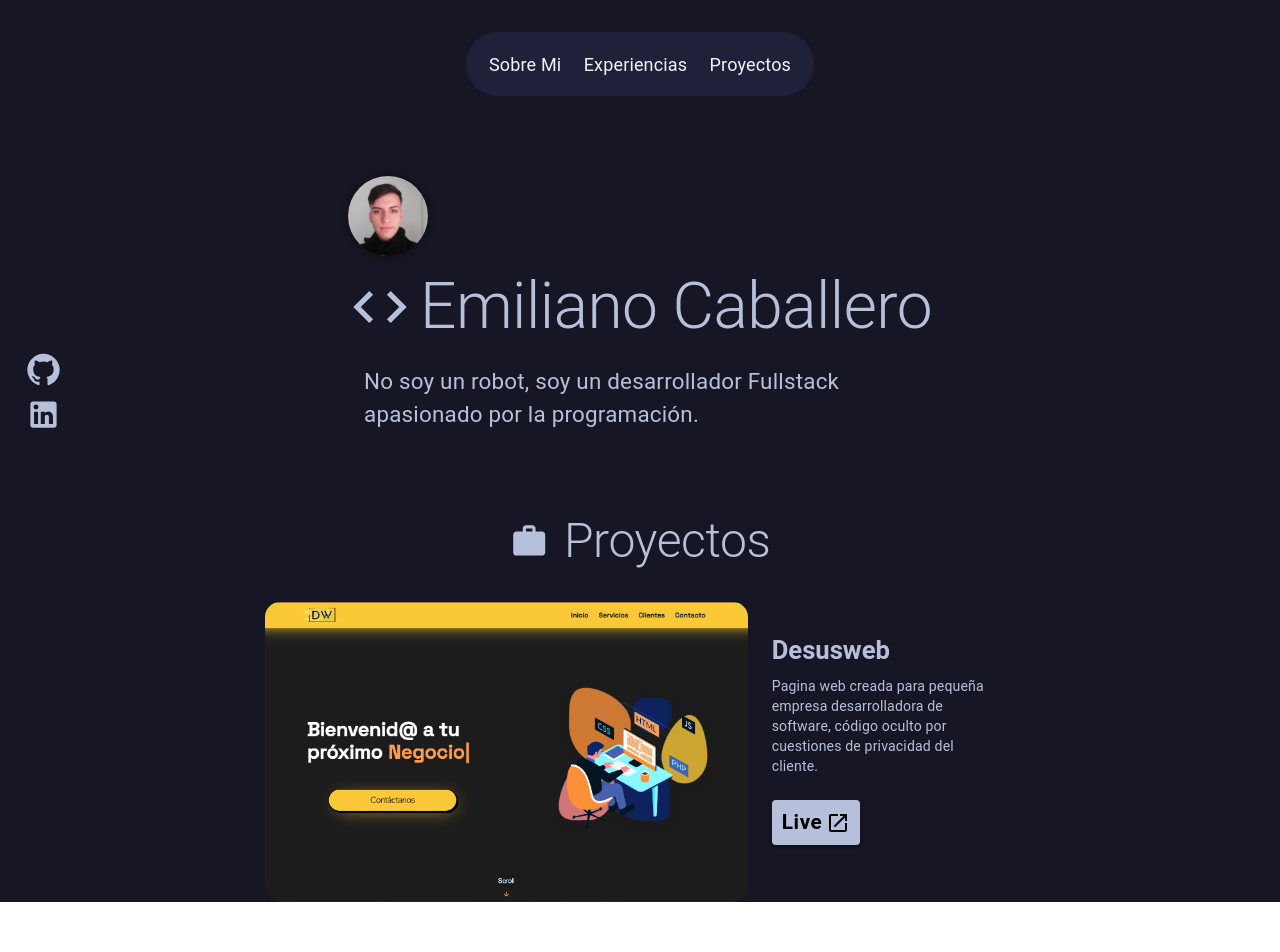
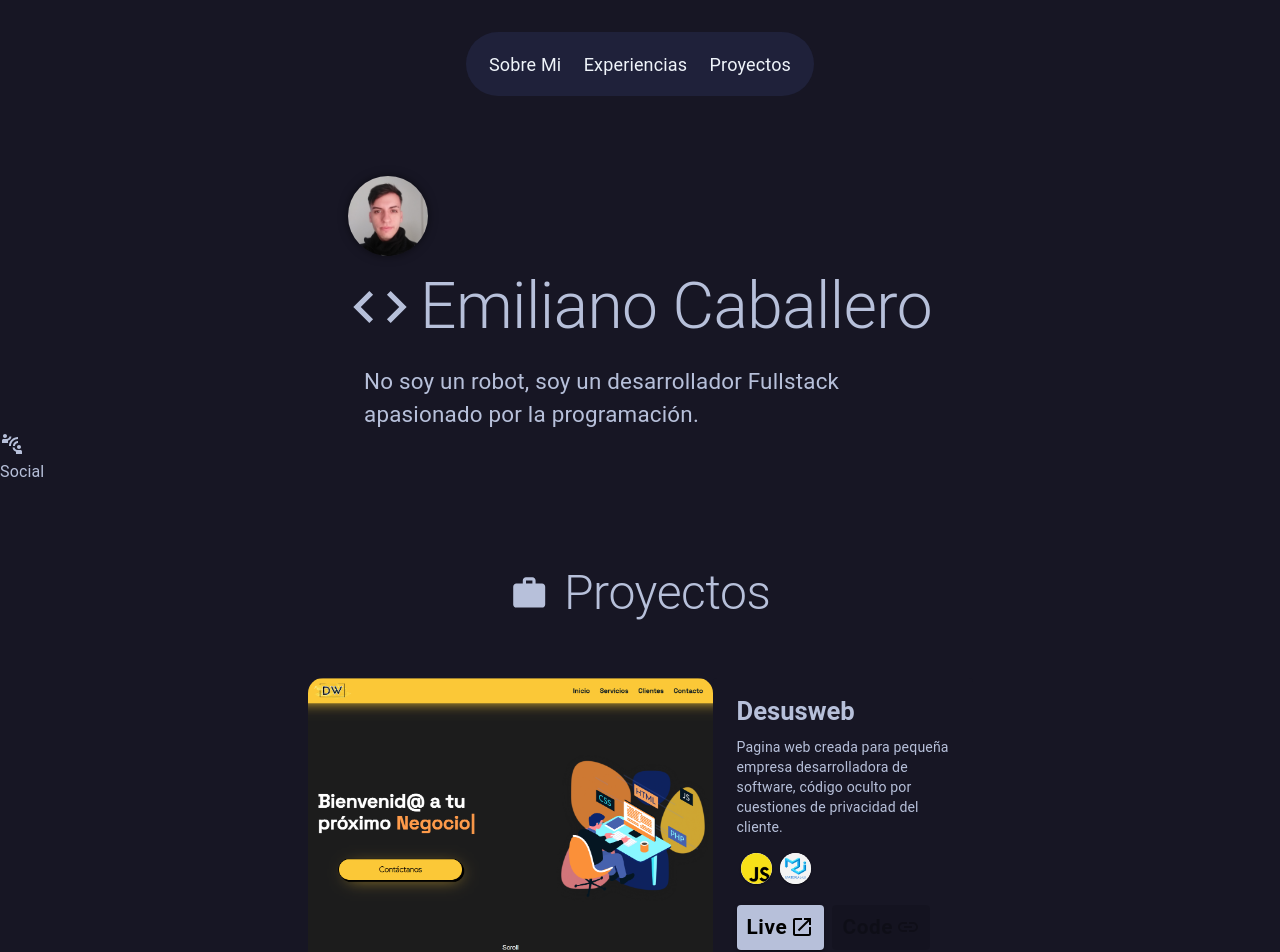
Before and after one commit to 19Emiliano98/PortfolioWeb-V2.0, a React (Vite) app: page / in a window 1280 px wide. Shown: the top 952 px of the page. Before the commit the page ends 902 px from the top, so only its background shows below. Built offline with nearby package versions, Linux system fonts and the light colour scheme; the HTML template or start-up script is replaced by a standard one.

Commit message:
parte de proyectos basica terminada, faltan detalles y contenidos

```diff
--- a/src/App.tsx
+++ b/src/App.tsx
@@ -2,8 +2,8 @@ import { Box } from '@mui/material'
 
 import LinkBar from './components/appBar/LinkBar.tsx';
 import HomeSection from './components/home/HomeSection.tsx';
+import SocialSection from './components/social/SocialSection.tsx';
 import ProjectsSection from './components/projects/ProjectsSection.tsx';
-import Contact from './components/contact/Contact.tsx';
 
 import { ThemeColors } from './components/GlobalStyles.ts';
 
@@ -14,11 +14,10 @@ function App() {
 
       <HomeSection />
 
+      <SocialSection />
+
       <ProjectsSection />
 
-      <Box sx={{ position: 'fixed', top: '44%', left: '2%' }}>
-        <Contact />
-      </Box>
     </Box>
   )
 }
--- a/src/components/appBar/LinkBar.tsx
+++ b/src/components/appBar/LinkBar.tsx
@@ -6,7 +6,7 @@ const linkBar:string[] = [ 'Sobre Mi', 'Experiencias', 'Proyectos' ];
 
 const renderOptionBar = (
   linkBar.map( links => (
-    <MenuItem sx={{ mx: -0.6 }}>
+    <MenuItem key={links} sx={{ mx: -0.6 }}>
       <Link
         sx={{
           textDecoration: 'none', color: '#EFF4FA', fontSize: { md: '18px', xs: '15px' },
--- a/src/components/projects/CardsProjects.tsx
+++ b/src/components/projects/CardsProjects.tsx
@@ -2,14 +2,26 @@ import { Card, CardMedia, CardContent, Typography, CardActions, Button, Box } fr
 
 import { ThemeColors, TypographyBody, TypographyH5, ButtonStyles } from '../GlobalStyles';
 import LaunchIcon from '@mui/icons-material/Launch';
+import LinkIcon from '@mui/icons-material/Link';
 import desus1 from '../../img/projects/desus1.png';
+import imageUploader from '../../img/projects/ImageUploaderChallengue/UploadImage.png';
+import jsImage from '../../img/lenguages/jsLogo.png';
+import tsImage from '../../img/lenguages/tsLogo.png';
+import nodeImage from '../../img/lenguages/Backend/nodejsLogo.jpg';
+import materialImage from '../../img/lenguages/Frontend/materialLogo.png';
+import Tags from './Tags';
 
+interface testing {
+  title: string;
+  image: string;
+}
 interface CardsDataProps {
   title: string;
   paraph: string;
   protected: boolean;
   image: string;
   url: string;
+  lenguages: Array<testing>;
 }
 
 const CardsData:CardsDataProps[] = [
@@ -18,27 +30,44 @@ const CardsData:CardsDataProps[] = [
     paraph: "Pagina web creada para pequeña empresa desarrolladora de software, código oculto por cuestiones de privacidad del cliente.",
     protected: true,
     image: desus1,
-    url: 'https://desusweb-19emiliano98.netlify.app/inicio'
+    url: 'https://desusweb-19emiliano98.netlify.app/inicio',
+    lenguages: [
+      { title: 'Javascript', image: jsImage },
+      { title: 'Material-UI', image: materialImage }
+    ]
+  },
+  {
+    title: "Image Uploader",
+    paraph: "Pagina web de practica donde podemos almacenar imagenes en la nube.",
+    protected: false,
+    image: imageUploader,
+    url: 'https://image-challengue-uploader.netlify.app/',
+    lenguages: [
+      { title: 'Typescript', image: tsImage },
+      { title: 'Node.js', image: nodeImage },
+      { title: 'Material-UI', image: materialImage }
+
+    ]
   }
 ]
 
 const cardRender = (
   CardsData.map( x => (
-    <>
+    <Box key={ x.title } sx={{ display: 'flex', justifyContent: 'center', width: 750, mb: 5 }}>
       <CardMedia
-        sx={{ width: 1300, height: 300, objectFit: 'contain', borderRadius: '15px', }}
+        sx={{ width: 405, height: 290, objectFit: 'cover', borderRadius: '15px' }}
         image= { x.image }
         title= { x.title }
       />
       <Card
         sx={{
           display: 'flex',
-          width: 720, height: 300,
+          width: 260, height: 300,
           backgroundColor: ThemeColors.backgroundColor,
           boxShadow: '0px 0px 0px 0px'
         }}
       >
-        <Box sx={{ height: 270, my: 'auto' }}>
+        <Box sx={{ height: 290 }}>
           <CardContent sx={{ width: 215, ml: 1}}>
             <Typography sx={{ color: TypographyH5 }} gutterBottom variant="h5" component="div">
               { x.title }
@@ -46,8 +75,10 @@ const cardRender = (
             <Typography sx={{ color: TypographyBody }} variant="body2">
               { x.paraph }
             </Typography>
+
+            <Tags param={ x.lenguages }/>
           </CardContent>
-          <CardActions sx={{ ml: 2 }}>
+          <CardActions sx={{ ml: 2, mt: -1}}>
             <Button
               size="small"
               variant="contained"
@@ -60,19 +91,31 @@ const cardRender = (
               Live
               <LaunchIcon fontSize='medium' sx={{ ml: 0.4 }}/>
             </Button>
-            {/* <Button size="small">Code</Button> */}
+            <Button
+              size="small"
+              variant="contained"
+              href={ x.url }
+              disabled={ x.protected ? true : false}
+              sx={{
+                textTransform: 'none',
+                backgroundColor: ButtonStyles
+              }}
+            >
+              Code
+              <LinkIcon fontSize='medium' sx={{ ml: 0.4 }}/>
+            </Button>
           </CardActions>
         </Box>
       </Card>
-    </>
+    </Box>
   ))
 )
 
 const CardsProjects = () => {
   return (
-    <Box sx={{ display: 'flex', justifyContent: 'center', width: 750 }}>
+    <>
       { cardRender }
-    </Box>
+    </>
   )
 }
 
--- a/src/components/projects/ProjectsSection.tsx
+++ b/src/components/projects/ProjectsSection.tsx
@@ -11,7 +11,7 @@ const ProjectsSection = () => {
         <Typography sx={{ fontSize: '3rem' }} variant="h2">Proyectos</Typography>
       </Box>
 
-      <Box sx={{ display: 'flex', justifyContent: 'center', mt: 4 }}>
+      <Box sx={{ display: 'flex', flexDirection: 'column', alignItems: 'center', mt: 7 }}>
         <CardsProjects />
       </Box>
     </Box>
--- /dev/null
+++ b/src/components/projects/Tags.tsx
@@ -0,0 +1,30 @@
+import { Box, Card, CardMedia } from "@mui/material"
+
+const Tags = ( param:any ) => {
+  const res = param.param;
+
+  console.log(res);
+
+  const renderLenguages = res.map( ( x:any ) => (
+    <Card
+      sx={{
+        display: 'flex', justifyContent: 'center', alignItems: 'center',
+        borderRadius: '30px', width: 31, height: 31, mt: 2, mb: 0.6, mx: 0.5
+      }}
+    >
+      <CardMedia
+      sx={{ width: 31, height: 31, borderRadius: '15px' }}
+      image= { x.image }
+      title= { x.title }
+      />
+    </Card>
+  ))
+
+  return (
+    <Box sx={{ display: 'flex' }}>
+      { renderLenguages }
+    </Box>
+  )
+}
+
+export default Tags
--- /dev/null
+++ b/src/components/social/SocialSection.tsx
@@ -0,0 +1,14 @@
+import { Box, Typography } from "@mui/material"
+
+import ConnectWithoutContactIcon from '@mui/icons-material/ConnectWithoutContact';
+
+const SocialSection = () => {
+  return (
+    <Box>
+      <ConnectWithoutContactIcon />
+      <Typography>Social</Typography>
+    </Box>
+  )
+}
+
+export default SocialSection
```
